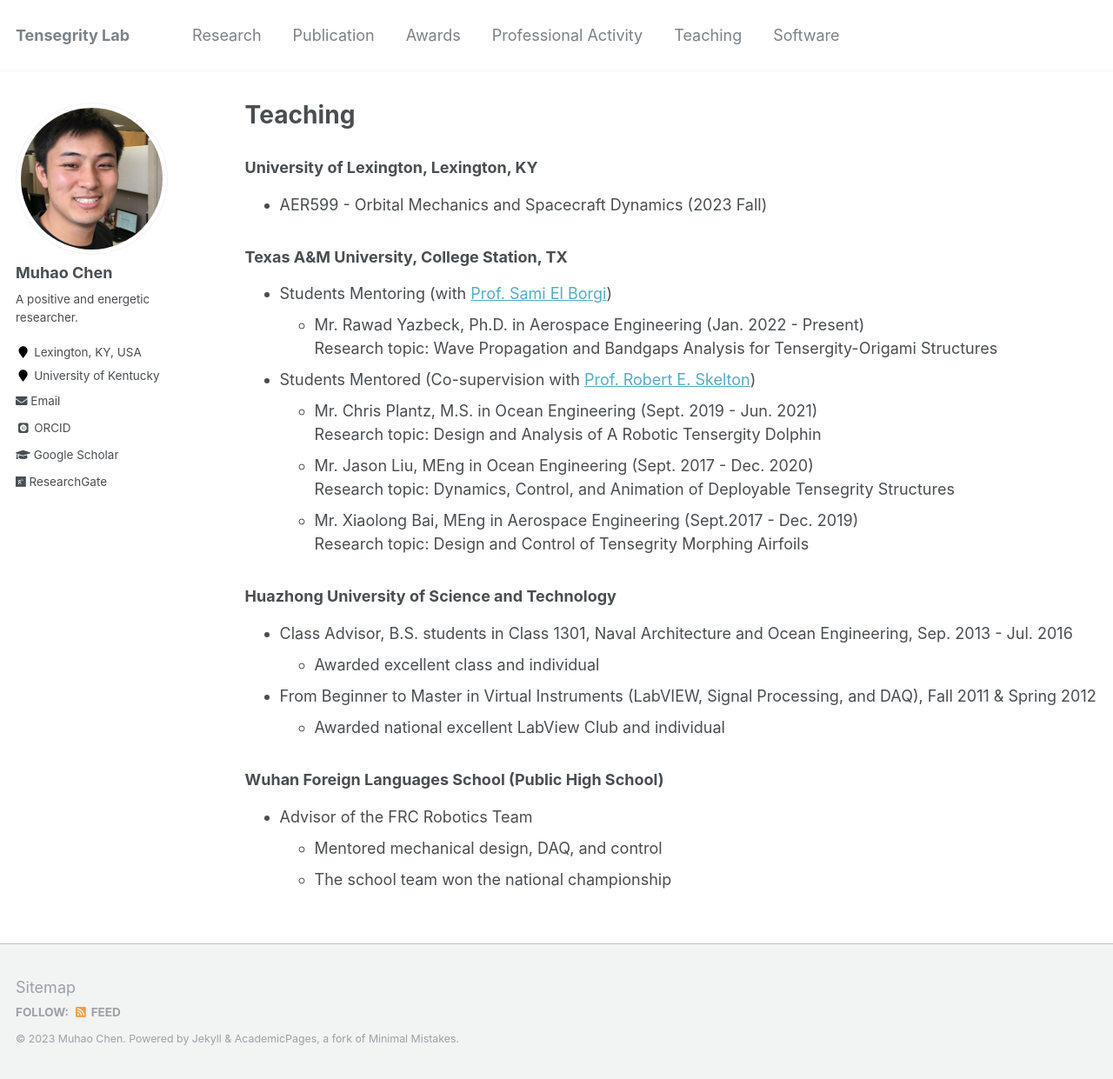
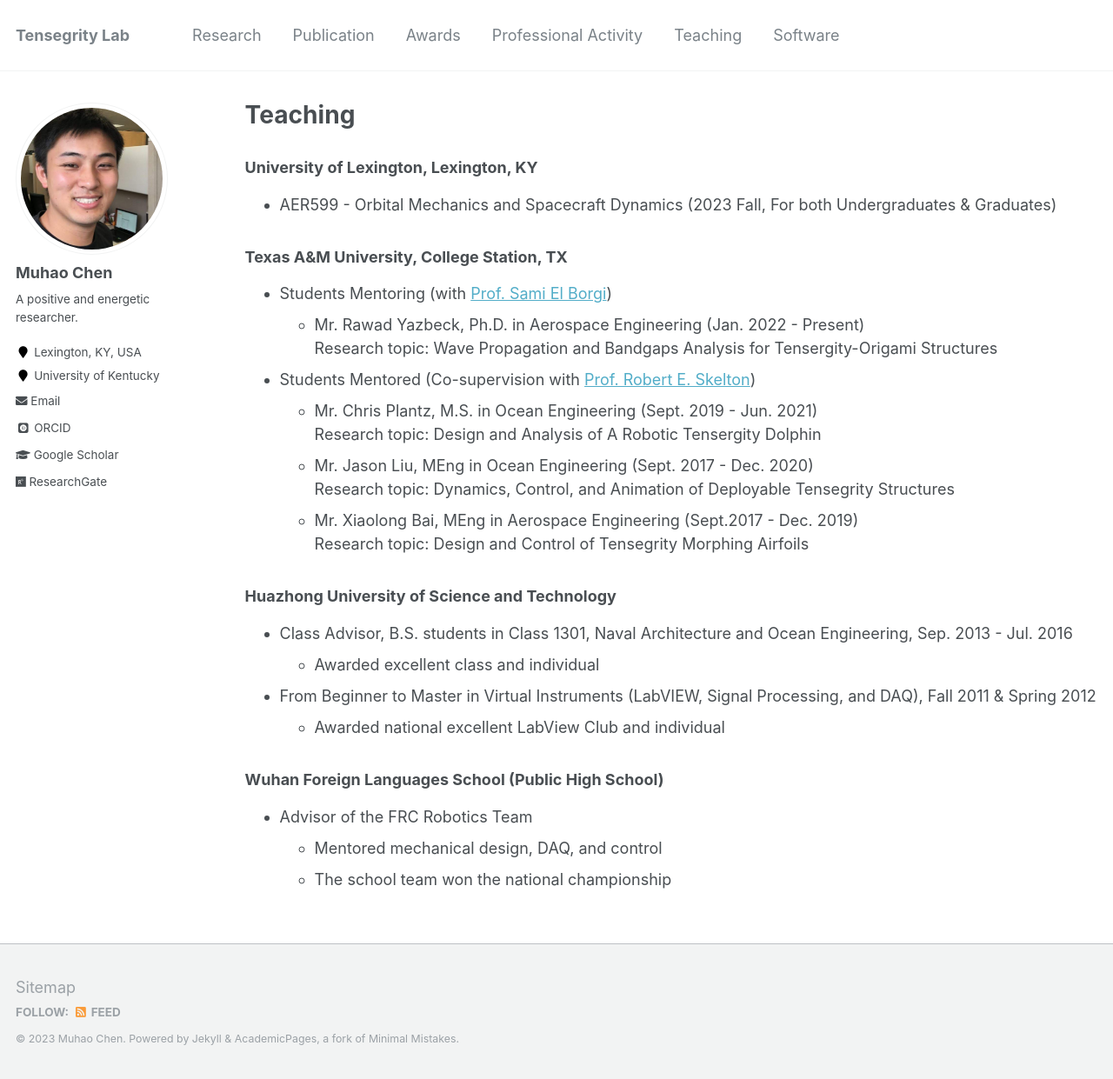
Before and after one commit to Muhao-Chen/muhao-chen.github.io, a Jekyll site: the page built from _pages/teaching.md, in a window 1280 px wide and 1241 px high. Shown: the whole window at 87% size. Built offline with Jekyll 4.4.1, drawn with Linux system fonts in a browser that asks for light colours; some web fonts are replaced.

Commit message:
Update teaching.md

```diff
--- a/_pages/teaching.md
+++ b/_pages/teaching.md
@@ -9,7 +9,7 @@ toc: true
 <div style="text-align: justify;" markdown="1">
 
 ### University of Lexington, Lexington, KY
-- AER599 - Orbital Mechanics and Spacecraft Dynamics (2023 Fall)
+- AER599 - Orbital Mechanics and Spacecraft Dynamics (2023 Fall, For both Undergraduates & Graduates)
 
 ### Texas A&M University, College Station, TX
 - Students Mentoring (with [Prof. Sami El Borgi](https://www.qatar.tamu.edu/programs/mechanical-engineering/faculty-and-staff/dr.-sami-el-borgi))
```
